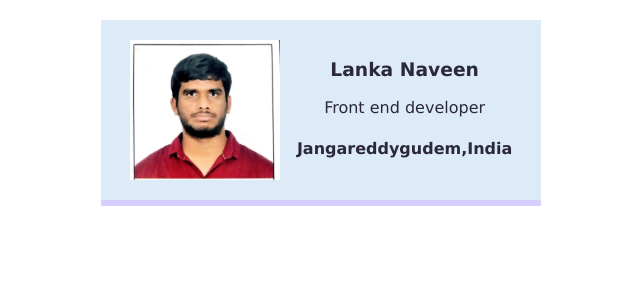
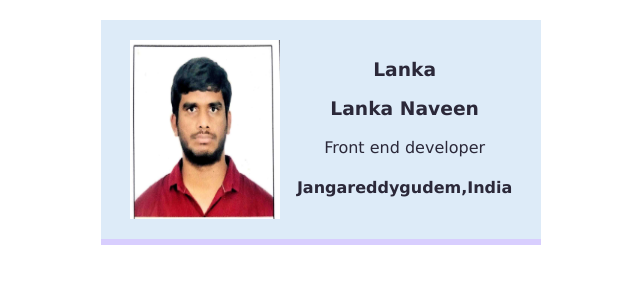
Before and after one commit to lanka-naveen/business-card, a plain HTML site: page index.html in a window 1280 px wide. Shown: the whole page, without its empty margins (319-959 px from the left). Drawn offline with Linux system fonts and the light colour scheme.

Commit message:
update index.html

```diff
--- a/index.html
+++ b/index.html
@@ -7,6 +7,7 @@
         <div class="card ">
             <img src="passport_optimized.jpg" alt="Naveen is standing infront of the camera" class="avatar ">
             <div>
+            <h3>Lanka</h3>
             <h3>Lanka Naveen</h3>
             <p>Front end developer</p>
             <h4>Jangareddygudem,India</h4>
```
